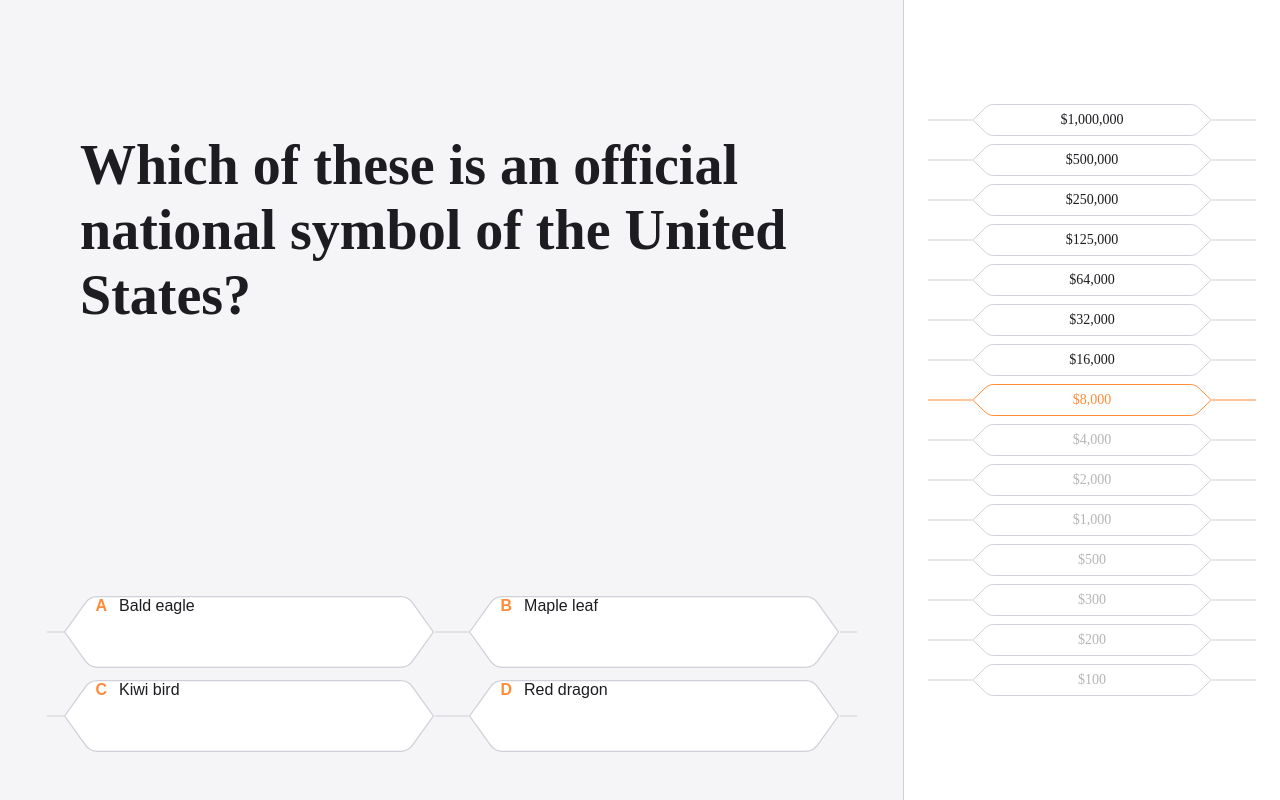
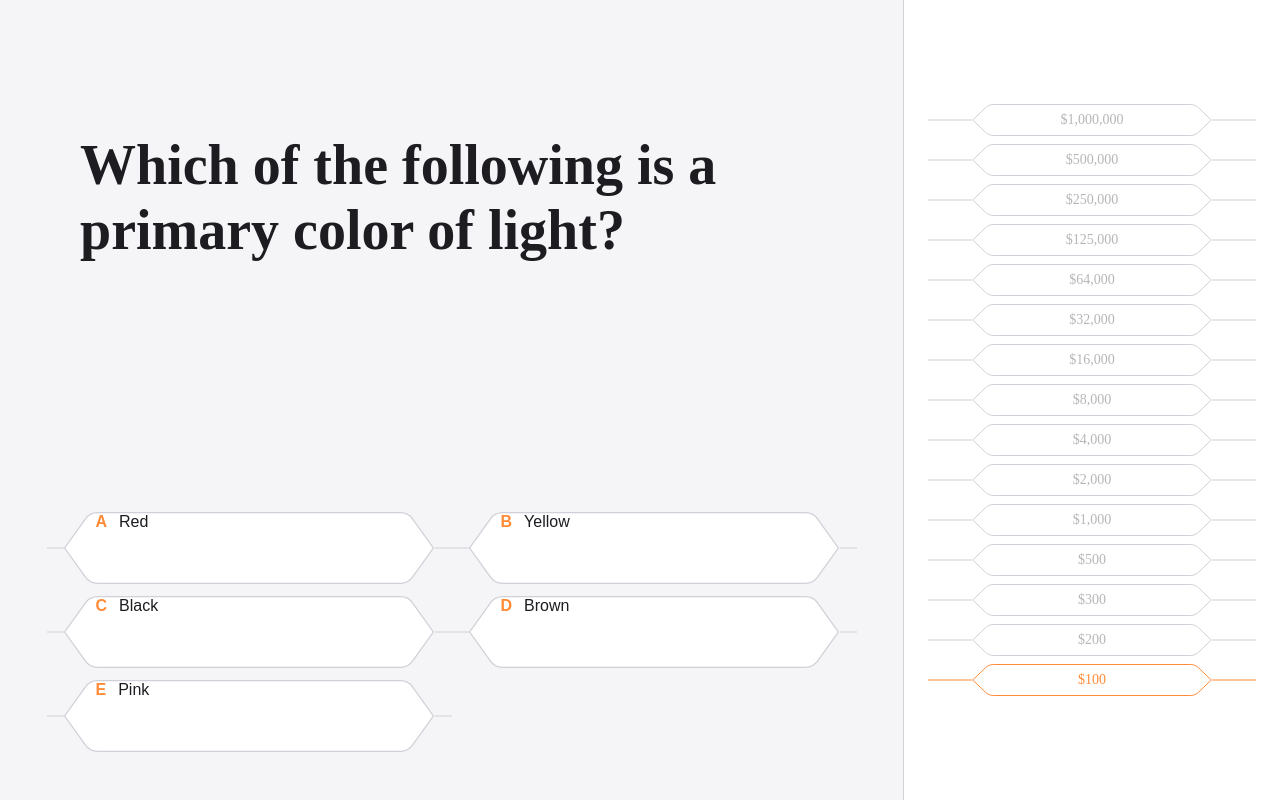
Before and after one commit to romasaldan/become-a-millionaire-test, a Next.js app: page /game in a window 1280 px wide. Built offline with nearby package versions, Linux system fonts and the light colour scheme.

Commit message:
ladder fixes

```diff
--- a/libs/a.ts
+++ /dev/null
@@ -1,3 +0,0 @@
-export const a = () => {
-  return "a";
-};
--- a/libs/pages/GamesPage/components/GameStateLadder/index.module.css
+++ b/libs/pages/GamesPage/components/GameStateLadder/index.module.css
@@ -1,6 +1,6 @@
 .container {
   display: flex;
-  flex-direction: column;
+  flex-direction: column-reverse;
   align-items: center;
   gap: 8px;
 }
--- a/libs/pages/GamesPage/components/GameStateLadder/index.tsx
+++ b/libs/pages/GamesPage/components/GameStateLadder/index.tsx
@@ -15,12 +15,12 @@ export const MAP_VALUE_TO_STATE: Record<string, QuestionLevelState> = {
 };
 
 export function GameStateLadder(props: GameStateLadderProps) {
-  const { rewards, currentQuestionIndex, ...rest } = props;
-  const displayRewards = [...rewards].reverse();
+  const { rewards, currentQuestionIndex } = props;
+  console.log(rewards, currentQuestionIndex);
 
   return (
-    <div className={styles.container} {...rest}>
-      {displayRewards.map((reward, questionIndex) => {
+    <div className={styles.container}>
+      {rewards.map((reward, questionIndex) => {
         const state =
           MAP_VALUE_TO_STATE[Math.sign(currentQuestionIndex - questionIndex)];
 
--- a/libs/pages/GamesPage/index.tsx
+++ b/libs/pages/GamesPage/index.tsx
@@ -16,13 +16,8 @@ type GamesPageProps = {
 export default function GamesPage(props: GamesPageProps) {
   const { rewards, questions } = props;
   const { isOpen: isLadderOpen, toggle: toggleLadder } = useToggle(false);
-  const [currentQuestionIndex] = useState(7);
-  const currentQuestion = questions[currentQuestionIndex] ?? questions[0];
-  const currentOptions =
-    currentQuestion?.options.map((option) => ({
-      id: option.id,
-      text: option.text,
-    })) ?? [];
+  const [currentQuestionIndex] = useState(0);
+  const currentQuestion = questions[currentQuestionIndex];
 
   return (
     <div className={styles.page}>
@@ -45,7 +40,7 @@ export default function GamesPage(props: GamesPageProps) {
                 "Questions are not available right now."}
             </p>
             <div className={styles.optionsWrapper}>
-              <OptionsList options={currentOptions} />
+              <OptionsList options={currentQuestion?.options} />
             </div>
           </section>
         </div>
```
Also changed, not shown: 1 other file (tests, documents, lock files or other folders).
